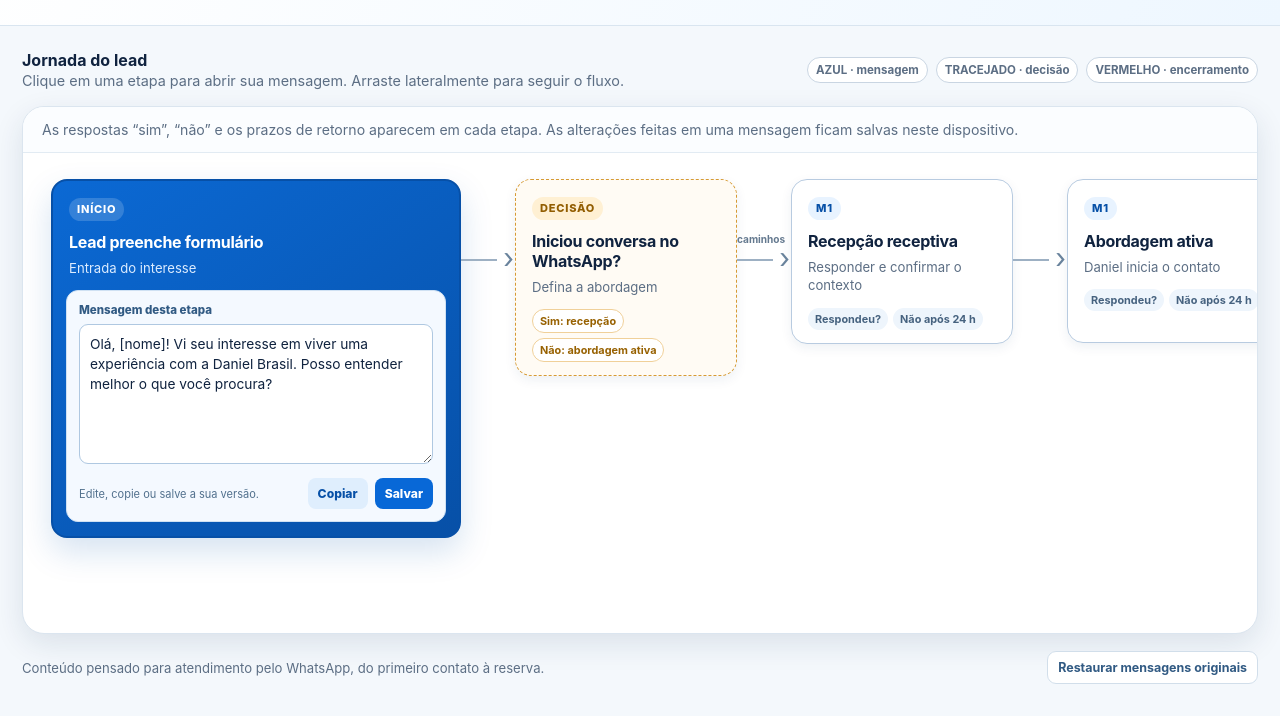
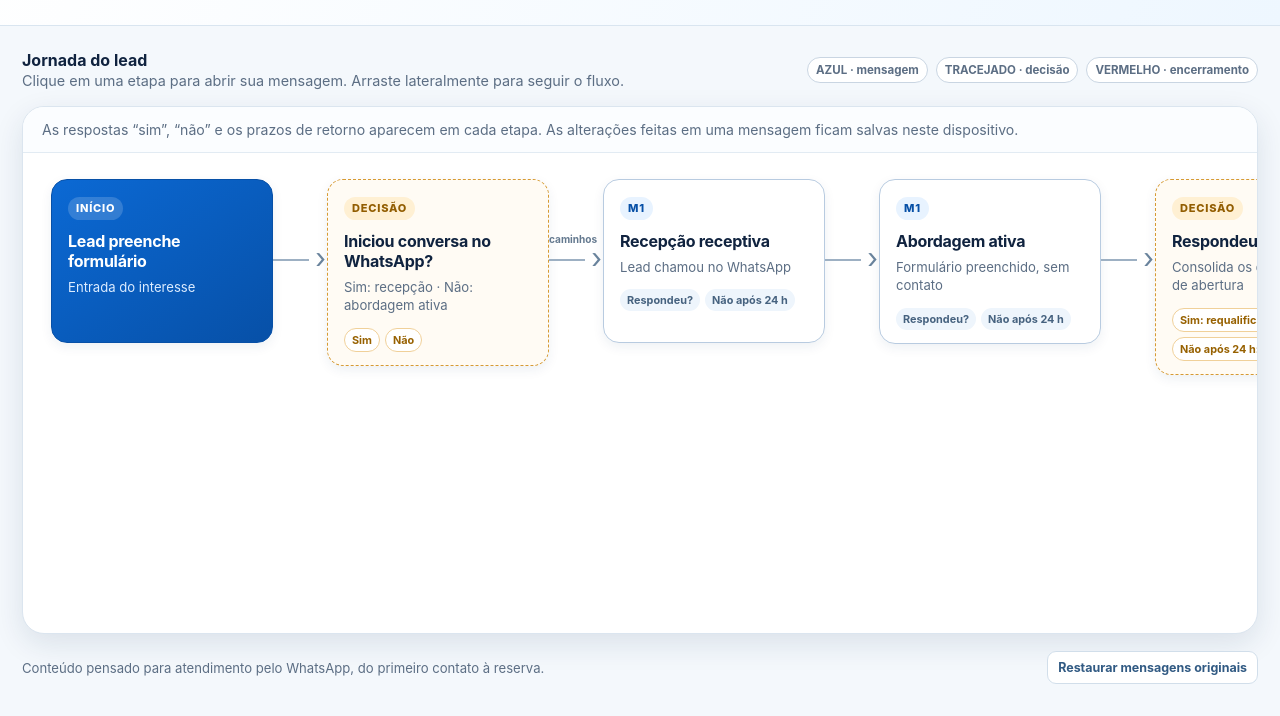
Before and after one commit to fanuelpaz/funil-vendas-daniel-brasil, a plain HTML site: page index.html in a window 1280 px wide. Shown: the part 162-878 px from the top of the page. Drawn offline with Linux system fonts and the light colour scheme.

Commit message:
Completar cadência e corrigir abertura dos cartões

```diff
--- a/index.html
+++ b/index.html
@@ -39,25 +39,34 @@
     var storageKey = 'daniel-brasil-fluxograma-mensagens-v3';
     var edits = {};
     try { edits = JSON.parse(localStorage.getItem(storageKey) || '{}'); } catch (error) { edits = {}; }
-    var openIndex = 0;
+    var openIndex = null;
     var items = [
-      {code:'INÍCIO',title:'Lead preenche formulário',text:'Entrada do interesse',kind:'start',message:'Olá, [nome]! Vi seu interesse em viver uma experiência com a Daniel Brasil. Posso entender melhor o que você procura?'},
-      {code:'DECISÃO',title:'Iniciou conversa no WhatsApp?',text:'Defina a abordagem',kind:'decision',chips:['Sim: recepção','Não: abordagem ativa'],message:'Registre aqui a abordagem que fará sentido para este lead.'},
-      {code:'M1',title:'Recepção receptiva',text:'Responder e confirmar o contexto',chips:['Respondeu?','Não após 24 h'],message:'Que bom ter você por aqui, [nome]! Vi que você busca uma experiência especial. Me conta: para quando seria e quem vai com você?'},
-      {code:'M1',title:'Abordagem ativa',text:'Daniel inicia o contato',chips:['Respondeu?','Não após 24 h'],message:'Oi, [nome]! Sou Daniel, da Daniel Brasil. Recebi seu formulário e quis falar pessoalmente para entender qual experiência seria perfeita para vocês.'},
-      {code:'M2-FU',title:'Lembrete leve',text:'Retome após 24 horas sem resposta',chips:['Respondeu?','Não após 48 h'],message:'Oi, [nome]! Passando só para não deixar sua experiência em aberto. Quando puder, me diga se ainda faz sentido conversarmos.'},
-      {code:'M3-FU',title:'Prova social',text:'Mostre como é a experiência',chips:['Respondeu?','Não após 4 dias'],message:'[nome], queria te mostrar um pouco do que torna essa experiência especial. Já ajudamos outras pessoas a viverem momentos assim — posso te enviar algumas referências?'},
-      {code:'M2',title:'Retomada do formulário',text:'Confirmar modalidade e participantes',chips:['Informações suficientes?','Pedir complemento'],message:'Para eu desenhar algo realmente adequado, confirma para mim: qual modalidade você imagina e quantas pessoas participariam?'},
-      {code:'M3',title:'Data, hospedagem ou detalhe',text:'Complete o que estiver pendente',chips:['Respondeu?','Não após 24 h'],message:'Perfeito. Falta só um detalhe para eu fechar a melhor sugestão: [detalhe pendente]. Você consegue me confirmar?'},
-      {code:'M4',title:'Descoberta de desejo',text:'O que quer viver ou evitar',chips:['Respondeu?','Sim'],message:'Mais do que a logística, quero entender o que faria essa experiência valer a pena para você. O que você gostaria muito de viver — e o que prefere evitar?'},
-      {code:'M5',title:'Recomendação',text:'Apresentar experiência personalizada',chips:['Demonstrou interesse?','Tem dúvida'],message:'Com base no que você me contou, eu recomendaria [experiência]. Ela combina com [desejo do lead] e cuida especialmente de [preferência].'},
-      {code:'M6',title:'Proposta específica',text:'Data, valor, inclusões e pagamento',chips:['Quer reservar?','Tem objeção','Não'],message:'Preparei uma proposta para [data], com [inclusões], por [valor]. Posso segurar essa condição para você e explicar as opções de pagamento?'},
-      {code:'FU',title:'Follow-up de proposta',text:'Ajuda ou ajuste necessário?',chips:['Respondeu?','Não após 5 dias'],message:'Oi, [nome]! Conseguiu olhar a proposta? Se houver qualquer ajuste de data, valor ou formato, posso adaptar para chegar numa opção que faça sentido.'},
-      {code:'OBJEÇÃO',title:'Entender o motivo',text:'Valor, decisão, comparação ou logística',kind:'decision',chips:['Existe alternativa real?','Sim / Não'],message:'Entendo totalmente. Para eu ajudar de verdade: o que está pesando mais agora — valor, data, decisão com outra pessoa ou algum detalhe da experiência?'},
-      {code:'FECHAMENTO',title:'Fechamento',text:'Termos, pagamento e confirmação',chips:['Pagamento confirmado?','Lembrete de prazo'],message:'Ótimo, [nome]! Para confirmar sua reserva, seguem os termos e a forma de pagamento. Assim que o pagamento for identificado, envio a confirmação completa.'},
-      {code:'PAGAMENTO',title:'Lembrete de pagamento',text:'Checar dificuldade e prazo',chips:['Confirmado?','Sim / Não'],message:'Oi, [nome]! Passando para confirmar se conseguiu concluir o pagamento da reserva. Se precisar de ajuda ou de mais algumas horas, me avise por aqui.'},
-      {code:'SUCESSO',title:'Reserva confirmada',text:'Enviar orientações',kind:'start',message:'Reserva confirmada, [nome]! Que alegria receber você. Aqui estão as orientações finais e os próximos passos: [orientações].'},
-      {code:'DEAL BREAK',title:'Encerrar e registrar motivo',text:'Porta aberta para um novo momento',kind:'end',message:'Sem problema, [nome]. Obrigado por me contar com sinceridade. Vou deixar a porta aberta por aqui; quando fizer sentido retomar, será um prazer ajudar.'}
+      {code:'INÍCIO',title:'Lead preenche formulário',text:'Entrada do interesse',kind:'start',message:'Lead preenche o formulário e informa os dados iniciais da viagem.'},
+      {code:'DECISÃO',title:'Iniciou conversa no WhatsApp?',text:'Sim: recepção · Não: abordagem ativa',kind:'decision',chips:['Sim','Não'],message:'Escolha a mensagem de acordo com a origem do contato.'},
+      {code:'M1',title:'Recepção receptiva',text:'Lead chamou no WhatsApp',chips:['Respondeu?','Não após 24 h'],message:'Oi, [Nome]! Tudo bem? Aqui é Daniel Brasil, da Aventura EcoBrasil.\n\nVi seu interesse em conhecer nossas experiências por aqui em Alagoas. Vou te ajudar a encontrar a opção que mais combina com a sua viagem.\n\nVocê busca um passeio mais privativo ou prefere compartilhar a experiência com poucas pessoas?'},
+      {code:'M1',title:'Abordagem ativa',text:'Formulário preenchido, sem contato',chips:['Respondeu?','Não após 24 h'],message:'Oi, [Nome]! Tudo bem? Aqui é Daniel Brasil, da Aventura EcoBrasil.\n\nVi que você demonstrou interesse em viver uma experiência mais tranquila por Alagoas. Pelo formulário, você procura um passeio [privativo/compartilhado] para [X pessoas], certo?\n\nPosso te ajudar a encontrar a melhor opção para a sua viagem?'},
+      {code:'DECISÃO',title:'Respondeu?',text:'Consolida os dois caminhos de abertura',kind:'decision',chips:['Sim: requalificar','Não após 24 h: FU'],message:'Se responder, siga para a requalificação. Sem resposta, envie o lembrete leve.'},
+      {code:'M2-FU',title:'Lembrete leve',text:'Sem resposta após 24 horas',chips:['Respondeu?','Não após 48 h'],message:'Oi, [Nome]! Passando só para não deixar seu atendimento perdido por aqui.\n\nQuando puder, me diga se ainda faz sentido conversarmos sobre o passeio. 🙂'},
+      {code:'M3-FU',title:'Prova social',text:'Sem resposta após 48 horas',chips:['Respondeu?','Não após 4 dias'],message:'[Nome], uma das coisas que os clientes mais comentam depois do passeio é poder conhecer as falésias e a região do Gunga com calma, longe das rotas mais cheias.\n\nÉ uma experiência pensada justamente para quem quer aproveitar Alagoas sem muvuca.\n\nAinda está nos seus planos?\n\nAnexe somente vídeo, foto ou avaliação real que ilustre a experiência marcada no formulário.'},
+      {code:'M4-FU',title:'Encerramento cordial',text:'Deal break de entrada após 4 dias',kind:'end',message:'Oi, [Nome]! Como não tive retorno, vou encerrar seu atendimento por enquanto para não ficar insistindo.\n\nQuando quiser conhecer uma opção mais tranquila e personalizada para aproveitar Alagoas, é só me chamar por aqui. Será um prazer ajudar.'},
+      {code:'M2',title:'Confirmação do formulário',text:'Requalificação inicial',chips:['Informações suficientes?','Pedir complemento'],message:'Perfeito. Só confirmando para eu te orientar da forma certa: o passeio seria mesmo para [X pessoas] e vocês preferem a experiência [privativa/compartilhada com poucas pessoas], correto?'},
+      {code:'DECISÃO',title:'Informações suficientes?',text:'Data, hospedagem e necessidades',kind:'decision',chips:['Sim: descoberta','Não: qualificar'],message:'Se faltar alguma informação, use somente a pergunta necessária.'},
+      {code:'M3',title:'Informação pendente',text:'Qualificação logística',chips:['Respondeu?','Não após 24 h'],message:'Para qual dia vocês pensam em fazer o passeio?\n\nou\n\nEm qual região vocês estão hospedados ou pretendem ficar?\n\nou\n\nVai ter criança, idoso ou alguém que precise de um ritmo mais tranquilo no passeio?'},
+      {code:'FU',title:'Follow-up de qualificação',text:'Sem resposta após 24 horas',chips:['Respondeu?','Não após 72 h'],message:'[Nome], para eu conseguir verificar a melhor opção para vocês, só preciso confirmar [data/região de hospedagem/informação pendente].\n\nConsegue me dizer, por favor?'},
+      {code:'DEAL BREAK',title:'Encerramento de qualificação',text:'Sem resposta após 72 horas',kind:'end',message:'Como não consegui confirmar os detalhes da sua viagem, vou deixar o atendimento em aberto por enquanto.\n\nQuando tiver [a data definida / a hospedagem confirmada], me chame e eu verifico as melhores possibilidades para vocês.'},
+      {code:'M4',title:'Descoberta de desejo',text:'Entender o que realmente importa',chips:['Respondeu?','Não após 24 h'],message:'E me conta uma coisa: o que vocês mais querem aproveitar nesse passeio?\n\nConhecer paisagens com calma, ter mais privacidade, viver algo diferente ou aproveitar o dia em família?\n\nSe mencionar uma preocupação: Entendi. E o que vocês mais querem evitar durante esse dia?'},
+      {code:'FU',title:'Follow-up de interesse',text:'Retomar o desejo já mencionado',chips:['Respondeu?','Seguir para recomendação'],message:'[Nome], fiquei pensando no que você comentou sobre [desejo mencionado]. Ainda faz sentido eu separar uma sugestão mais alinhada para vocês?'},
+      {code:'M5',title:'Recomendação',text:'Apresentação personalizada',chips:['Demonstrou interesse?','Tem dúvida'],message:'Pelo que você me contou, acredito que o [nome do passeio/modalidade] combina bastante com vocês.\n\nÉ uma experiência de aproximadamente [duração], conduzida com calma, passando por [2 ou 3 pontos relevantes do roteiro]. A proposta é conhecer essa região de uma forma mais tranquila, sem seguir o fluxo comum das excursões maiores.\n\nPara o que vocês procuram, faz sentido?'},
+      {code:'DÚVIDA',title:'Esclarecer dúvida',text:'Voltar à confirmação de interesse',chips:['Interesse confirmado?'],message:'Claro, [Nome]. Me conta qual ponto você gostaria de entender melhor: roteiro, valor, logística ou o que está incluso?'},
+      {code:'M6',title:'Proposta específica',text:'Pedido de decisão',chips:['Quer reservar?','Tem objeção','Não após 24 h'],message:'Perfeito, [Nome]. Para [data], a opção que faz mais sentido é:\n\n[Nome do passeio]\nModalidade: [privativa/compartilhada]\nParticipantes: [X pessoas]\nValor: R$ [valor total ou por pessoa]\nInclui: [principais inclusões]\nÀ parte: [ingresso, consumo ou outra despesa aplicável]\n\nSe essa opção estiver alinhada ao que vocês procuram, verifico a disponibilidade e seguimos com a reserva. Faz sentido para vocês?'},
+      {code:'FU',title:'Follow-up de proposta 1',text:'Sem resposta após 24 horas',chips:['Respondeu?','Não após 48 h'],message:'Oi, [Nome]! Ficou alguma dúvida sobre o roteiro, o valor ou a forma como funciona o passeio?\n\nSe precisar, vejo também se existe outra opção que combine melhor com o que vocês procuram.'},
+      {code:'FU',title:'Follow-up de proposta 2',text:'Prova social e urgência real',chips:['Respondeu?','Não após 5 dias'],message:'[Nome], para você visualizar melhor, este é o tipo de experiência que entregamos: [anexar vídeo, foto ou avaliação real alinhada à proposta].\n\nA disponibilidade para [data] pode mudar conforme as reservas entram. Se ainda fizer sentido para vocês, me avise que verifico a vaga antes de qualquer confirmação.'},
+      {code:'DEAL BREAK',title:'Encerramento final',text:'Proposta sem retorno após 5 dias',kind:'end',message:'Oi, [Nome]! Como não tive retorno sobre a proposta, vou encerrar essa consulta por enquanto e liberar a disponibilidade para novas reservas.\n\nSe quiser retomar depois, me chame com a data desejada e verifico novamente para vocês.'},
+      {code:'OBJEÇÃO',title:'Entender o motivo',text:'Valor, decisão, comparação ou logística',kind:'decision',chips:['Existe alternativa real?','Sim / Não'],message:'Entendo, [Nome]. Para eu conseguir te orientar bem: além do valor, a experiência que apresentei faz sentido para o que vocês procuram?\n\nSe sim: O que pesa mais neste momento: o valor total, a forma de pagamento ou a modalidade privativa? Dependendo do caso, posso verificar uma alternativa.'},
+      {code:'FECHAMENTO',title:'Fechamento',text:'Termos, pagamento e confirmação',chips:['Pagamento confirmado?','Não no prazo'],message:'Perfeito, [Nome]. Então vou separar a reserva para [X pessoas], no dia [data], no passeio [nome], pelo valor de R$ [valor].\n\nPara confirmar, vou te enviar os termos e as orientações de pagamento. Assim que o pagamento for confirmado, sua reserva fica garantida.'},
+      {code:'PAGAMENTO',title:'Lembrete de pagamento',text:'Checar dificuldade e prazo',chips:['Confirmado?','Sim / Não'],message:'Oi, [Nome]! Passando para confirmar se conseguiu visualizar as informações de pagamento da reserva.\n\nSe tiver tido qualquer dificuldade, me avise por aqui que te ajudo.'},
+      {code:'SUCESSO',title:'Reserva confirmada',text:'Pós-fechamento e orientações',kind:'start',message:'Reserva confirmada, [Nome]! 🙌\n\nSeu passeio ficou reservado para [data], com [X participantes].\n\nAntes do dia, envio novamente as orientações de horário, ponto de saída e tudo o que vocês precisam saber para aproveitar a experiência com tranquilidade.'},
+      {code:'ENCERRAMENTO',title:'Encerrar reserva pendente',text:'Liberar a vaga',kind:'end',message:'Como o pagamento não foi confirmado dentro do prazo combinado, a reserva foi encerrada e a vaga será liberada. Quando quiser, fale comigo para verificarmos uma nova disponibilidade.'}
     ];
     function currentMessage(index) { return Object.prototype.hasOwnProperty.call(edits, index) ? edits[index] : items[index].message; }
     function makeButton(label, className) { var button = document.createElement('button'); button.type = 'button'; button.className = 'btn ' + className; button.textContent = label; return button; }
@@ -75,8 +84,8 @@
         body.append(code,title,description);
         if (item.chips) { var chips = document.createElement('div'); chips.className = 'chips'; item.chips.forEach(function(label){ var chip=document.createElement('span'); chip.textContent=label; chips.appendChild(chip); }); body.appendChild(chips); }
         card.appendChild(body);
-        card.addEventListener('click', function(event) { if (!event.target.closest('.node-editor')) { openIndex = index; render(); } });
-        card.addEventListener('keydown', function(event) { if (event.key === 'Enter' || event.key === ' ') { event.preventDefault(); openIndex=index; render(); } });
+        card.addEventListener('click', function(event) { if (!event.target.closest('.node-editor')) { openIndex = openIndex === index ? null : index; render(); } });
+        card.addEventListener('keydown', function(event) { if (event.key === 'Enter' || event.key === ' ') { event.preventDefault(); openIndex = openIndex === index ? null : index; render(); } });
         if (index === openIndex) {
           var editor = document.createElement('div'); editor.className = 'node-editor';
           var label = document.createElement('label'); label.setAttribute('for','message-editor'); label.textContent = 'Mensagem desta etapa';
```
